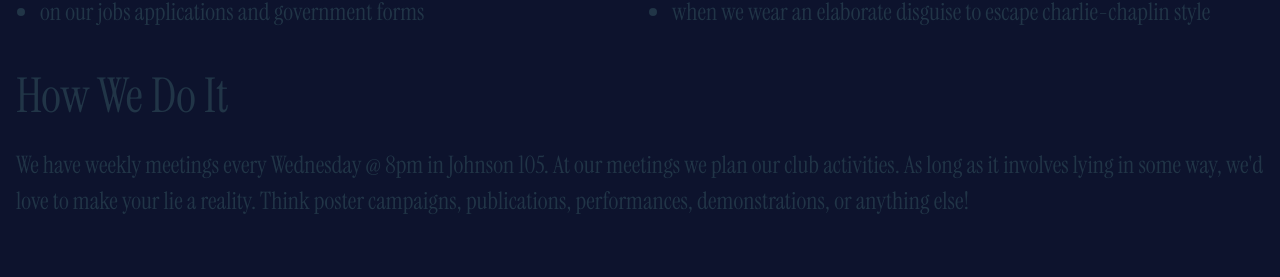
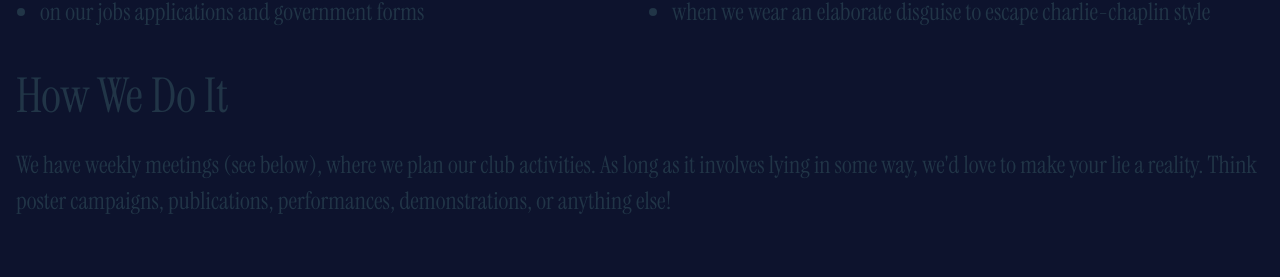
Before and after one commit to QpxDesign/lying_club, a React (Vite) app: page / in a window 1280 px wide. Shown: the part 1170-1447 px from the top of the page. Built offline with nearby package versions, Linux system fonts and the light colour scheme.

Commit message:
updates (build)

```diff
--- a/src/App.tsx
+++ b/src/App.tsx
@@ -83,11 +83,10 @@ function App() {
         </ul>
         <h1>How We Do It</h1>
         <h2>
-          We have weekly meetings every Wednesday @ 8pm in Johnson 105. At our
-          meetings we plan our club activities. As long as it involves lying in
-          some way, we'd love to make your lie a reality. Think poster
-          campaigns, publications, performances, demonstrations, or anything
-          else!
+          We have weekly meetings (see below), where we plan our club
+          activities. As long as it involves lying in some way, we'd love to
+          make your lie a reality. Think poster campaigns, publications,
+          performances, demonstrations, or anything else!
         </h2>
       </section>
       <section>
```
